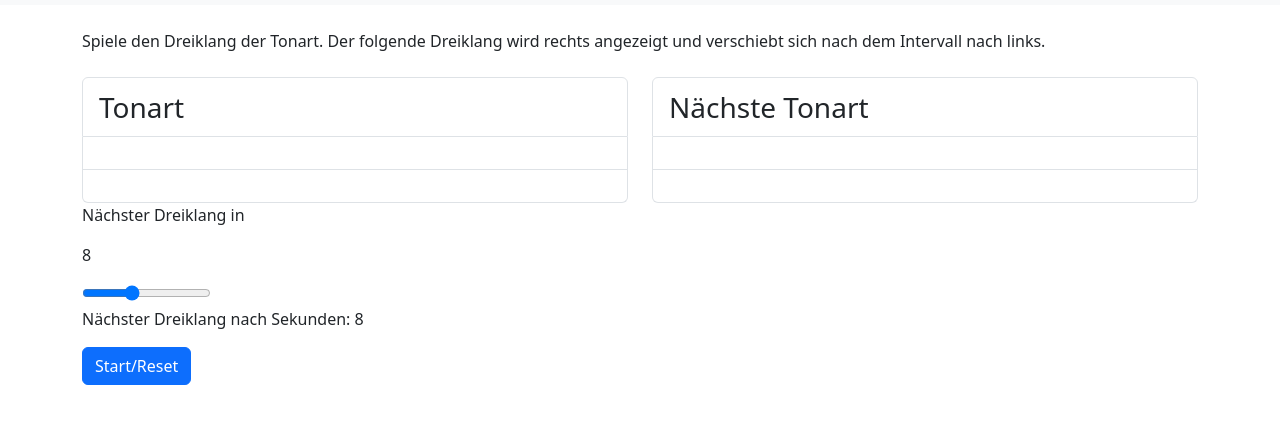
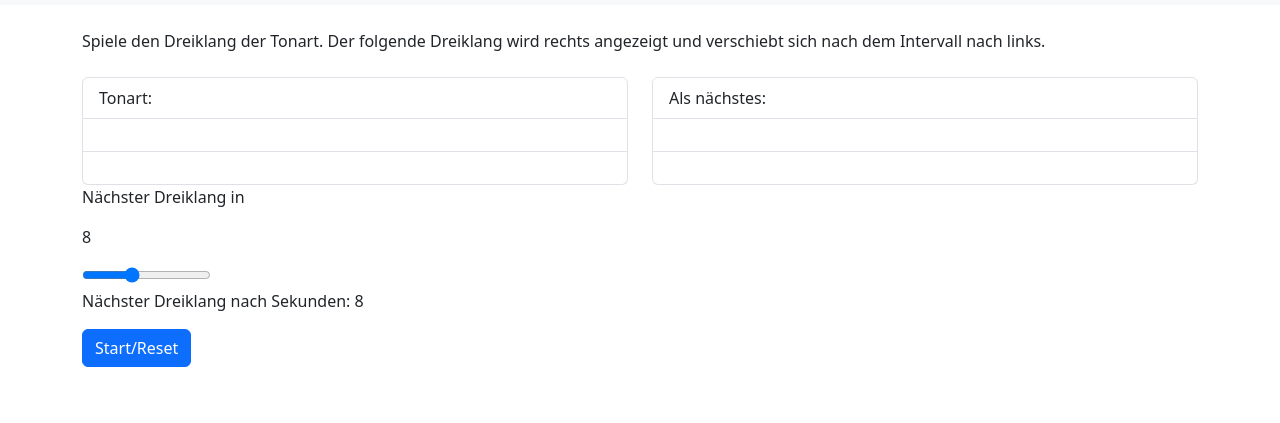
Before and after one commit to bhartm3/chord-trainer, a plain HTML site: page index.html in a window 1280 px wide. Shown: the part 51-474 px from the top of the page. Drawn offline with nearby package versions, Linux system fonts and the light colour scheme.

Commit message:
change text

```diff
--- a/index.html
+++ b/index.html
@@ -25,14 +25,14 @@
     <div class="row">
         <div class="col">
             <ul class="list-group">
-                <li class="list-group-item fs-3">Tonart</li>
+                <li class="list-group-item fs-6">Tonart:</li>
                 <li class="list-group-item fs-3 fw-bold"><p id="current"></p></li>
                 <li class="list-group-item fs-5"><p id="currentnotes"></p></li>
             </ul>
         </div>
         <div class="col">
             <ul class="list-group">
-                <li class="list-group-item fs-3">Nächste Tonart</li>
+                <li class="list-group-item fs-6">Als nächstes:</li>
                 <li class="list-group-item fs-3 fw-bold"><p id="next"></p></li>
                 <li class="list-group-item fs-5"><p id="nextnotes"></p></li>
             </ul>
```
